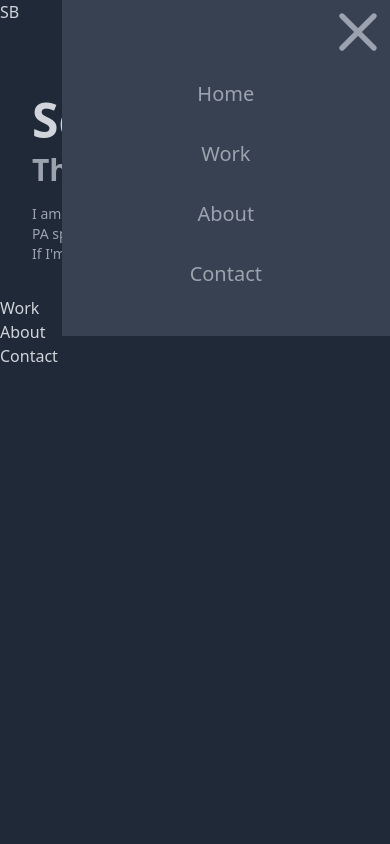
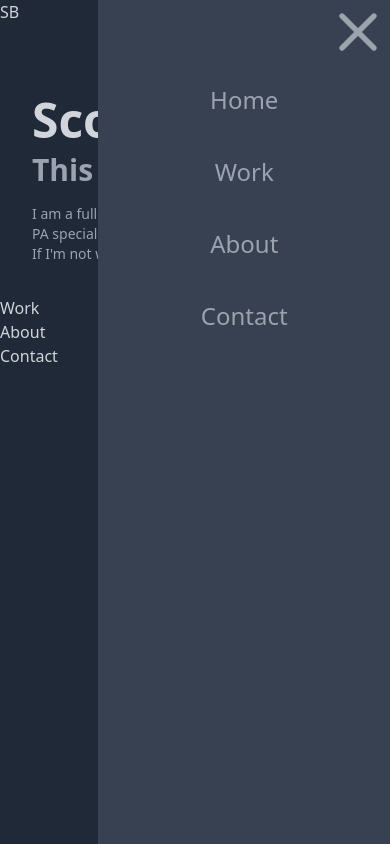
Before and after one commit to scottBowles/portfolio, a Gatsby site: page / in a window 390 px wide. Both pictures are taken after a click on the icon 358 px from the left and 32 px from the top of the page. Built offline with nearby package versions, Linux system fonts and the light colour scheme; Gatsby itself is replaced by a stand-in of ours.

Commit message:
Animate menu open & close

```diff
--- a/src/components/Nav.jsx
+++ b/src/components/Nav.jsx
@@ -1,9 +1,9 @@
 import React, { useState } from 'react';
 
-const HamburgerIcon = (props) => (
+const HamburgerIcon = ({ className, ...props }) => (
   <svg
     {...props}
-    className="stroke-current"
+    className={`stroke-current ${className}`}
     version="1.1"
     id="Layer_1"
     xmlns="http://www.w3.org/2000/svg"
@@ -45,10 +45,10 @@ const HamburgerIcon = (props) => (
   </svg>
 );
 
-const XIcon = (props) => (
+const XIcon = ({ className, ...props }) => (
   <svg
     {...props}
-    className="h-16 w-16 feather feather-x"
+    className={`h-16 w-16 feather feather-x ${className}`}
     xmlns="http://www.w3.org/2000/svg"
     viewBox="0 0 24 24"
     fill="none"
@@ -62,6 +62,25 @@ const XIcon = (props) => (
   </svg>
 );
 
+const navItems = [
+  {
+    text: 'Home',
+    href: '/#home',
+  },
+  {
+    text: 'Work',
+    href: '/#work',
+  },
+  {
+    text: 'About',
+    href: '/#about',
+  },
+  {
+    text: 'Contact',
+    href: '/#contact',
+  },
+];
+
 const Nav = () => {
   const [navIsOpen, setNavIsOpen] = useState(false);
   const toggleNav = () => setNavIsOpen(!navIsOpen);
@@ -72,34 +91,29 @@ const Nav = () => {
       <nav>
         <div className="text-gray-400 md:hidden">
           {navIsOpen ? (
-            <div
-              className={`${
-                navIsOpen ? 'flex' : 'hidden'
-              } flex-col items-end bg-gray-700 absolute top-0 right-0`}
-            >
-              <XIcon onClick={toggleNav} />
-              <ol
-                className={`${
-                  navIsOpen ? 'flex' : 'hidden'
-                } flex-col items-center md:flex md:flex-row w-full text-xl pb-8`}
-              >
-                <li className="hover:bg-gray-600 px-32 py-4">
-                  <a href="/#home">Home</a>
+            <XIcon
+              onClick={toggleNav}
+              className="absolute top-0 right-0 z-20"
+            />
+          ) : (
+            <HamburgerIcon
+              onClick={toggleNav}
+              className="absolute top-0 right-0 z-20"
+            />
+          )}
+          <div
+            className={`flex flex-col items-end bg-gray-700 absolute top-0 right-0 ${
+              navIsOpen ? 'animate-sideDrawerOpen' : 'animate-sideDrawerClose'
+            } origin-right h-full w-3/4`}
+          >
+            <ol className="flex flex-col items-center md:flex md:flex-row w-full text-2xl pt-16">
+              {navItems.map(({ text, href }) => (
+                <li className="hover:bg-gray-600 w-full text-center py-5">
+                  <a href={href}>{text}</a>
                 </li>
-                <li className="hover:bg-gray-600 px-32 py-4">
-                  <a href="/#work">Work</a>
-                </li>
-                <li className="hover:bg-gray-600 px-32 py-4">
-                  <a href="/#about">About</a>
-                </li>
-                <li className="hover:bg-gray-600 px-32 py-4">
-                  <a href="/#contact">Contact</a>
-                </li>
-              </ol>
-            </div>
-          ) : (
-            <HamburgerIcon onClick={toggleNav} />
-          )}
+              ))}
+            </ol>
+          </div>
         </div>
       </nav>
     </header>
--- a/tailwind.config.js
+++ b/tailwind.config.js
@@ -2,7 +2,23 @@ module.exports = {
   purge: ['./src/**/*.{js,jsx,ts,tsx}'],
   darkMode: false, // or 'media' or 'class'
   theme: {
-    extend: {},
+    extend: {
+      animation: {
+        sideDrawerOpen: 'sideDrawerOpen 250ms ease forwards',
+        sideDrawerClose: 'sideDrawerClose 250ms ease forwards',
+      },
+      keyframes: {
+        sideDrawerOpen: {
+          '0%': { transform: 'scaleX(0)' },
+          '90%': { transform: 'scaleX(1.01)' },
+          '100%': { transform: 'scaleX(1)' },
+        },
+        sideDrawerClose: {
+          '0%': { transform: 'scaleX(1)' },
+          '100%': { transform: 'scaleX(0)' },
+        },
+      },
+    },
   },
   variants: {
     extend: {},
```
Also changed, not shown: 1 other file.
